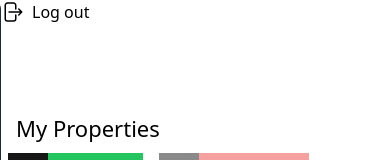
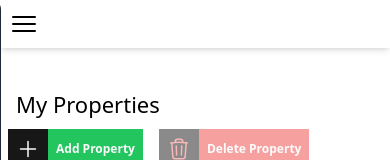
Before and after one commit to joao-miguel8/agile-rei-dashboard, a React (Vite) app: page /dashboard in a window 390 px wide. Shown: the top 160 px of the page. Built offline with nearby package versions, Linux system fonts and the light colour scheme; no server answers; the database is empty.

Commit message:
feat: create mobile header

```diff
--- a/src/components/Dashboard.jsx
+++ b/src/components/Dashboard.jsx
@@ -2,6 +2,8 @@ import "../App.css";
 import { auth, db } from "../firebase-server/firebase";
 import { createPortal } from "react-dom";
 import { useEffect, useState } from "react";
+import { collection, getDocs } from "firebase/firestore";
+import { setProperties } from "../redux/reducers/properties";
 
 import { useDispatch, useSelector } from "react-redux";
 import { Link } from "react-router-dom";
@@ -9,8 +11,7 @@ import NavBar from "@/components/Navbar";
 import PropertyCard from "@/components/PropertyCard";
 import PropertyCardFormDialog from "@/components/PropertyCardFormDialog";
 import LogoutButton from "@/components/LogoutButton";
-import { collection, getDocs } from "firebase/firestore";
-import { setProperties } from "../redux/reducers/properties";
+import MobileHeader from "./MobileHeader";
 
 function Dashboard() {
 	const dispatch = useDispatch();
@@ -65,9 +66,7 @@ function Dashboard() {
 
 	return (
 		<div>
-			<Link to={"/"}>
-				<LogoutButton />
-			</Link>
+			<MobileHeader />
 			<NavBar />
 			<section>
 				<h3 className="mt-20 py-2 pl-4 text-22 font-medium">My Properties</h3>
--- /dev/null
+++ b/src/components/MobileHeader.jsx
@@ -0,0 +1,15 @@
+import React from "react";
+
+function MobileHeader() {
+	return (
+		<div className="px-2 w-full h-12 flex items-center fixed top-0 shadow-md bg-white">
+			<button>
+				<svg xmlns="http://www.w3.org/2000/svg" fill="none" viewBox="0 0 24 24" strokeWidth={1.5} stroke="currentColor" className="w-8 h-8">
+					<path strokeLinecap="round" strokeLinejoin="round" d="M3.75 6.75h16.5M3.75 12h16.5m-16.5 5.25h16.5" />
+				</svg>
+			</button>
+		</div>
+	);
+}
+
+export default MobileHeader;
```
